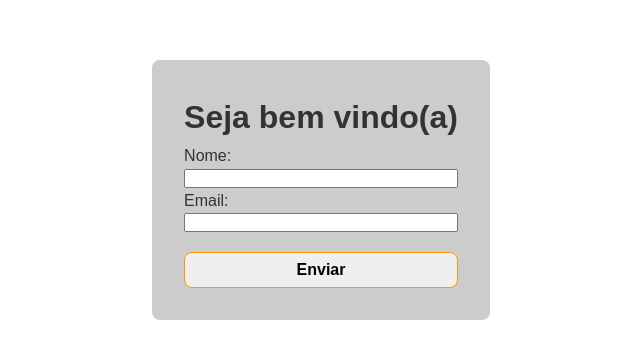
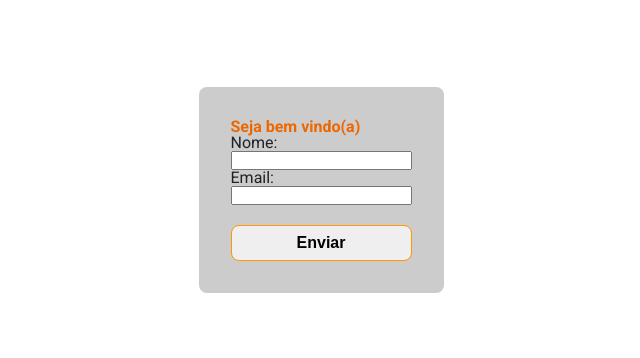
Before and after one commit to lupy100/desafio-frontend-mb, a Vue app in the folder apps/client/: page / in a window 1280 px wide. Shown: the part 210-568 px from the top of the page, without its empty margins (319-959 px from the left). Built offline with nearby package versions, Linux system fonts and the light colour scheme.

Commit message:
feat(style): add global styles and font integration for improved UI

```diff
--- a/apps/client/index.html
+++ b/apps/client/index.html
@@ -4,6 +4,12 @@
     <meta charset="UTF-8" />
     <link rel="icon" href="/favicon.ico" />
     <meta name="viewport" content="width=device-width, initial-scale=1.0" />
+    <link rel="preconnect" href="https://fonts.googleapis.com" />
+    <link rel="preconnect" href="https://fonts.gstatic.com" crossorigin />
+    <link
+      href="https://fonts.googleapis.com/css2?family=Roboto:wght@400;700&display=swap"
+      rel="stylesheet"
+    />
     <title>Desafio Frontend - MB</title>
   </head>
   <body>
--- /dev/null
+++ b/apps/client/src/assets/base.css
@@ -0,0 +1,60 @@
+:root {
+  /* Spacings */
+  --spacing-xxsmall: 4px;
+  --spacing-xsmall: 8px;
+  --spacing-small: 12px;
+  --spacing-base: 16px;
+  --spacing-medium: 20px;
+  --spacing-large: 24px;
+  --spacing-xlarge: 28px;
+  --spacing-xxlarge: 32px;
+  --spacing-xxxlarge: 40px;
+  --spacing-xxxxlarge: 48px;
+  --spacing-giant: 64px;
+  --spacing-xgiant: 80px;
+
+  /* Screens */
+  --screen-xs: 576px;
+  --screen-sm: 768px;
+  --screen-md: 992px;
+  --screen-lg: 1200px;
+  --screen-xlg: 1440px;
+  --screen-fhd: 1920px;
+  --screen-2k: 2048px;
+  --screen-4k: 3840px;
+  --screen-max-container: 1136px;
+
+  /* Misc */
+  --border-radius: 8px;
+
+  /* Fonts */
+  --font-family: 'Roboto', sans-serif;
+  --font-weight-regular: 400;
+  --font-weight-bold: 700;
+  --text-color: #1f2328;
+
+  /* Color variables */
+
+  --color-brand-primary-regular: #ed6700;
+  --color-brand-primary-light: #ff913d;
+  --color-brand-primary-dark: #b85000;
+
+  /* @todo: Add dark mode */
+
+  /* @media (prefers-color-scheme: dark) {
+  :root {
+    --color-background: var(--vt-c-black);
+    --color-background-soft: var(--vt-c-black-soft);
+    --color-background-mute: var(--vt-c-black-mute);
+    --color-border: var(--vt-c-divider-dark-2);
+    --color-border-hover: var(--vt-c-divider-dark-1);
+    --color-heading: var(--vt-c-text-dark-1);
+    --color-text: var(--vt-c-text-dark-2);
+  } */
+}
+
+body {
+  color: var(--text-color);
+  font-family: var(--font-family);
+  text-rendering: optimizeLegibility;
+}
--- a/apps/client/src/assets/main.css
+++ b/apps/client/src/assets/main.css
@@ -1,12 +1,2 @@
-* {
-  margin: 0;
-  padding: 0;
-  box-sizing: border-box;
-}
-
-body {
-  font-family: Arial, Helvetica, sans-serif;
-  line-height: 1.6;
-  color: #333;
-  background-color: #fff;
-}
+@import url('./reset.css');
+@import url('./base.css');
--- /dev/null
+++ b/apps/client/src/assets/reset.css
@@ -0,0 +1,144 @@
+/* http://meyerweb.com/eric/tools/css/reset/
+   v2.0 | 20110126
+   License: none (public domain)
+*/
+
+html,
+body,
+div,
+span,
+applet,
+object,
+iframe,
+h1,
+h2,
+h3,
+h4,
+h5,
+h6,
+p,
+blockquote,
+pre,
+a,
+abbr,
+acronym,
+address,
+big,
+cite,
+code,
+del,
+dfn,
+em,
+img,
+ins,
+kbd,
+q,
+s,
+samp,
+small,
+strike,
+strong,
+sub,
+sup,
+tt,
+var,
+b,
+u,
+i,
+center,
+dl,
+dt,
+dd,
+ol,
+ul,
+li,
+fieldset,
+form,
+label,
+legend,
+table,
+caption,
+tbody,
+tfoot,
+thead,
+tr,
+th,
+td,
+article,
+aside,
+canvas,
+details,
+embed,
+figure,
+figcaption,
+footer,
+header,
+hgroup,
+menu,
+nav,
+output,
+ruby,
+section,
+summary,
+time,
+mark,
+audio,
+video {
+  margin: 0;
+  padding: 0;
+  border: 0;
+  font-size: 100%;
+  /* stylelint-disable-next-line declaration-block-no-shorthand-property-overrides */
+  font: inherit;
+  vertical-align: baseline;
+}
+
+/* HTML5 display-role reset for older browsers */
+article,
+aside,
+details,
+figcaption,
+figure,
+footer,
+header,
+hgroup,
+menu,
+nav,
+section {
+  display: block;
+}
+
+body {
+  line-height: 1;
+}
+
+ol,
+ul {
+  list-style: none;
+}
+
+blockquote,
+q {
+  quotes: none;
+}
+
+blockquote::before,
+blockquote::after,
+q::before,
+q::after {
+  content: '';
+  content: none;
+}
+
+table {
+  border-collapse: collapse;
+  border-spacing: 0;
+}
+
+*,
+*::before,
+*::after {
+  margin: 0;
+  padding: 0;
+  box-sizing: border-box;
+}
--- a/apps/client/src/pages/RegistrationForm.vue
+++ b/apps/client/src/pages/RegistrationForm.vue
@@ -37,4 +37,9 @@
     display: flex;
     flex-direction: column;
   }
+
+  h1 {
+    font-weight: var(--font-weight-bold);
+    color: var(--color-brand-primary-regular);
+  }
 </style>
```
